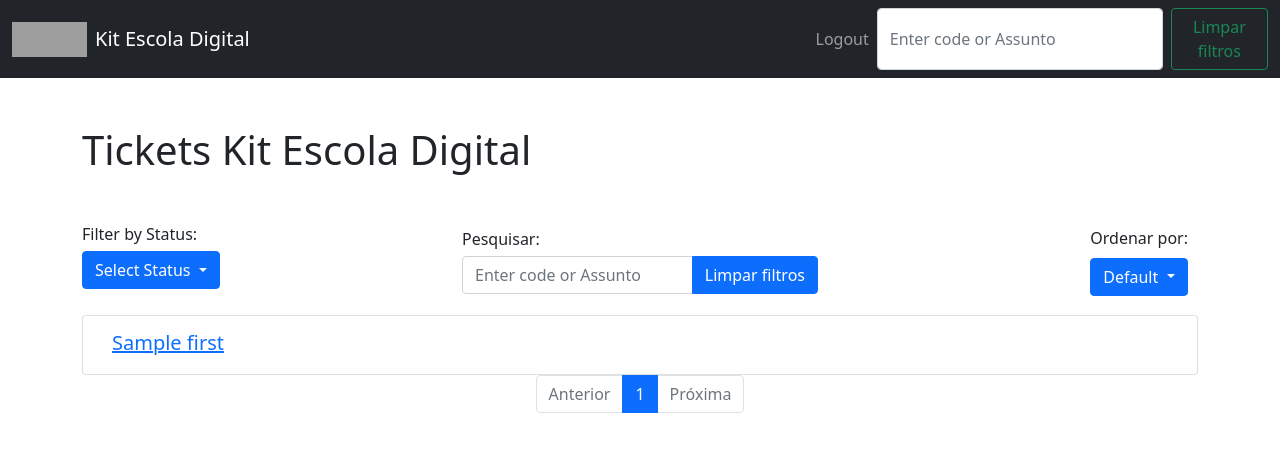
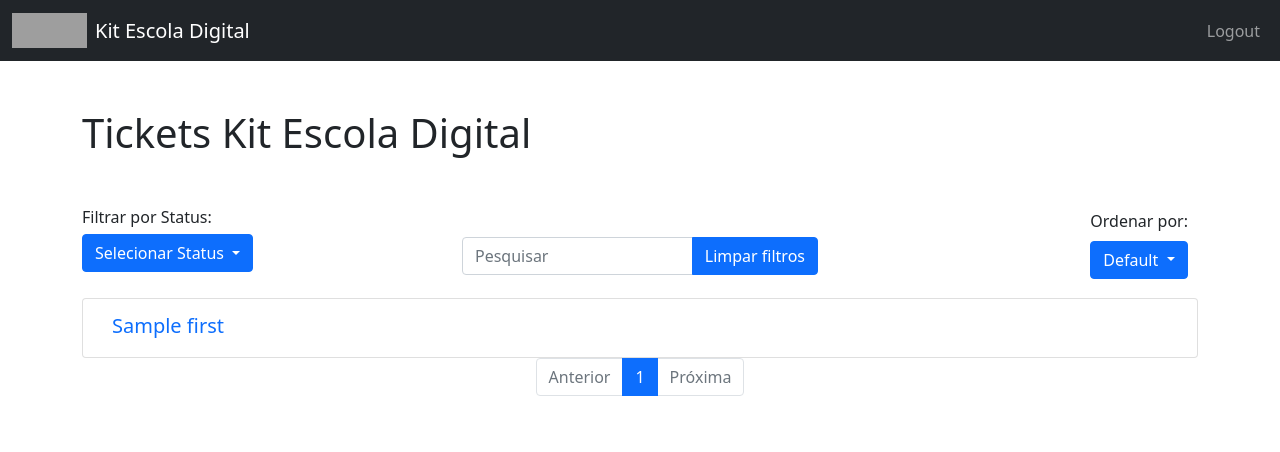
Before and after one commit to M1nDFKR/Estagio, a Django app: template TicketsSPA/TicketsSPA/templates/tickets/home.html in a window 1280 px wide. Shown: the top 452 px of the page. Run offline with Django 4.2, Linux system fonts and the light colour scheme; the template is opened without the code that fills it: most values are stand-ins (such as "Sample title", 1, 10 or a date in 2020); some libraries are stand-ins or nearby versions; grey boxes are pictures that could not be loaded.

Commit message:
New comment box/color update/ defenitive search bar

```diff
--- a/TicketsSPA/TicketsSPA/templates/tickets/home.html
+++ b/TicketsSPA/TicketsSPA/templates/tickets/home.html
@@ -69,11 +69,11 @@ Home
     }
 
     .closed-ticket {
-        color: grey;
+        color: rgba(214, 3, 3, 0.774);
     }
 
     .closed-ticketthread {
-        color: rgb(201, 23, 23);
+        color: grey;
     }
 
     #status-filter option {
@@ -85,6 +85,10 @@ Home
         white-space: nowrap;
         overflow: hidden;
         text-overflow: ellipsis;
+    }
+
+    .btn.btn-link {
+        text-decoration: none;
     }
 </style>
 {% endblock %}
@@ -109,11 +113,6 @@ Home
                     <a class="nav-link" href="{% url 'login' %}">Logout</a>
                 </li>
             </ul>
-            <div class="d-flex">
-                <input class="form-control me-2" type="search" id="search-input" placeholder="Enter code or Assunto"
-                    aria-label="Search">
-                <button class="btn btn-outline-success" id="clear-button" type="submit">Limpar filtros</button>
-            </div>
         </div>
     </div>
 </nav>
@@ -121,12 +120,12 @@ Home
     <h1 class="mb-5">Tickets Kit Escola Digital</h1>
     <div class="row mb-3">
         <div class="col-md-4 filter-container">
-            <label for="status-filter" class="form-label filter-label">Filter by Status:</label>
+            <label for="status-filter" class="form-label filter-label">Filtrar por Status:</label>
 
             <div class="dropdown">
                 <button class="btn btn-primary dropdown-toggle" type="button" id="status-filter"
                     data-bs-toggle="dropdown" aria-expanded="false">
-                    Select Status
+                    Selecionar Status
                 </button>
                 <ul class="dropdown-menu" aria-labelledby="status-filter">
                     <li><a class="dropdown-item" href="#">Todos</a></li>
@@ -140,9 +139,9 @@ Home
         </div>
         <div class="col-md-4 order-container">
             <div class="form-group">
-                <label for="search-input" class="form-label filter-label">Pesquisar:</label>
+                <label for="search-input" class="form-label filter-label"></label>
                 <div class="input-group">
-                    <input type="text" id="search-input" class="form-control" placeholder="Enter code or Assunto">
+                    <input type="text" id="search-input" class="form-control" placeholder="Pesquisar">
                     <button id="clear-button" class="btn btn-primary">Limpar filtros</button>
                 </div>
             </div>
@@ -184,13 +183,13 @@ Home
                 <div id="ticket-list" class="list-group">
                     {% for ticket in t.tickets.all %}
                     <div class="list-group-item">
-                        <button class="btn btn-link" type="button" data-bs-toggle="collapse"
+                        <button class="btn btn-link no-underline" type="button" data-bs-toggle="collapse"
                             data-bs-target="#ticket{{ ticket.id }}" aria-expanded="false"
                             aria-controls="ticket{{ ticket.id }}" onclick="toggleCollapse(this)">
                             <!-- Check if the ticket is closed and apply the class -->
                             <div style="max-width: 1000px;">
-                            <h5 class="mb-1 truncate-text {% if ticket.status == 'F' %}closed-ticket{% endif %}">
-                                {{ ticket.title }}</h5>
+                                <h5 class="mb-1 truncate-text {% if ticket.status == 'F' %}closed-ticket{% endif %}">
+                                    {{ ticket.title }}</h5>
                             </div>
                         </button>
                         <div id="ticket{{ ticket.id }}" class="collapse">
@@ -211,13 +210,18 @@ Home
                                         data-comment-id="{{ comment.id }}">Delete</button>
                                 </div>
                                 {% empty %}
-                                <div class="list-group-item">No comments yet.</div>
                                 {% endfor %}
                                 <div class="list-group-item">
                                     <form class="comment-form" method="post" action="{% url 'add_comment' ticket.id %}">
                                         {% csrf_token %}
-                                        {{ comment_form }}
-                                        <input type="submit" value="Add comment">
+                                        <div class="form-group">
+                                            <label for="{{ comment_form.text.id_for_label }}">Escreva aqui o seu
+                                                comentário:</label>
+                                            <textarea class="form-control" id="{{ comment_form.text.id_for_label }}"
+                                                rows="3"
+                                                name="{{ comment_form.text.name }}">{{ comment_form.text.value|default:'' }}</textarea>
+                                        </div>
+                                        <button type="submit" class="btn btn-primary">Adicionar comentário</button>
                                     </form>
                                 </div>
                             </div>
```
